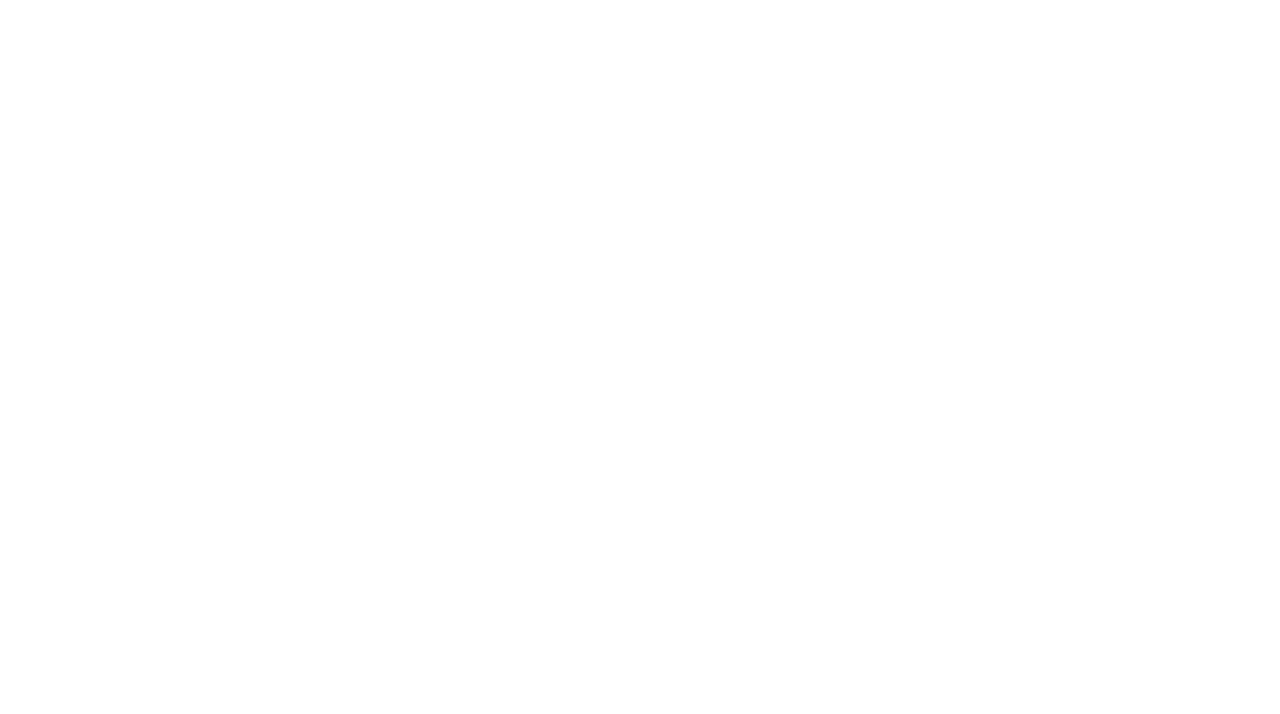
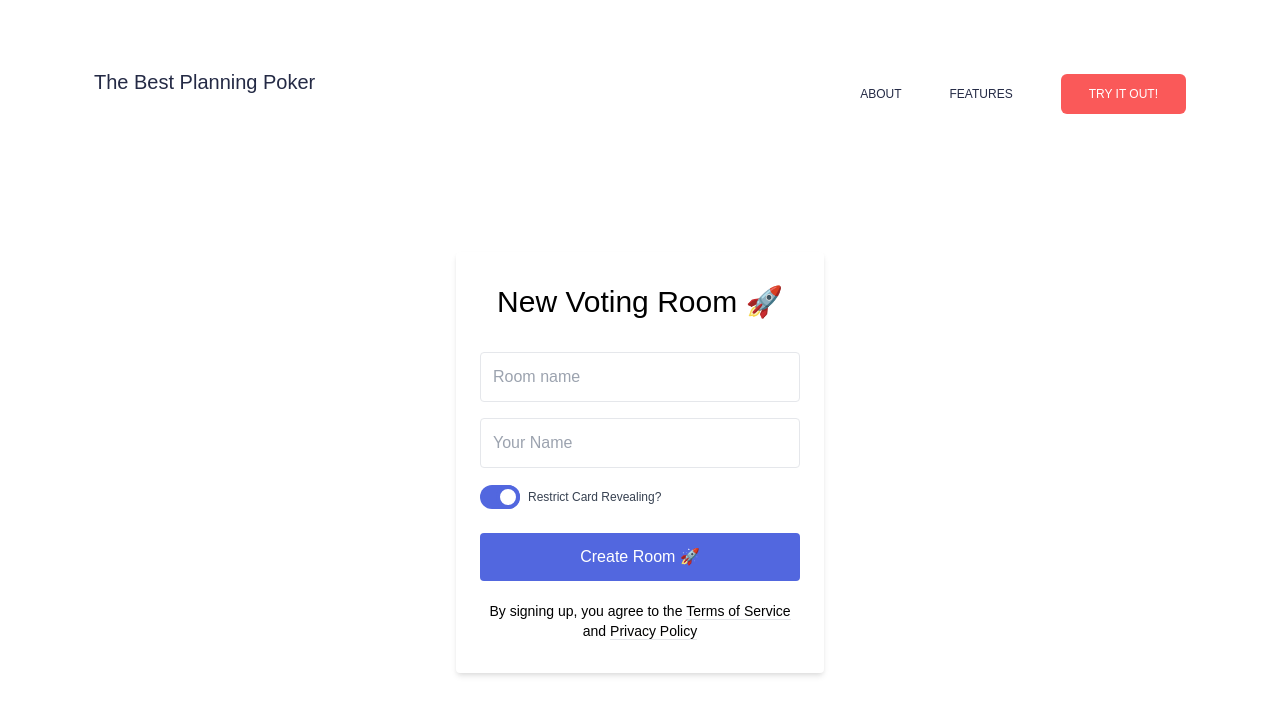
Before and after one commit to willholmeswastaken/the-best-planning-poker, a React (Create React App) app: page /create-room in a window 1280 px wide. Shown: the top 714 px of the page. Built offline with nearby package versions, Linux system fonts and the light colour scheme.

Commit message:
Started to implement formik to get an idea for how this will look like, still need to add validation but getting there...

```diff
--- a/package.json
+++ b/package.json
@@ -13,6 +13,7 @@
     "@types/react-dom": "^17.0.0",
     "@types/react-router-dom": "^5.1.8",
     "autoprefixer": "9",
+    "formik": "^2.2.9",
     "postcss": "7",
     "react": "^17.0.2",
     "react-dom": "^17.0.2",
--- a/src/components/header/index.tsx
+++ b/src/components/header/index.tsx
@@ -1,18 +1,21 @@
 import React, { useState } from 'react'
+import { Link } from 'react-router-dom';
 
 interface HeaderProps {
 
 }
 
 export const Header = (props: HeaderProps) => {
-    const [ mobileMenuToggled, setMobileMenuToggled ] = useState(false);
+    const [mobileMenuToggled, setMobileMenuToggled] = useState(false);
     return (
         <header>
             <nav className="container flex items-center py-4 mt-4 sm:mt-12">
                 <div className="py-1">
-                    <h2 className="text-tbpp-blue text-md md:text-lg lg:text-xl text-center lg:text-left mb-6">
-                        The Best Planning Poker
-                    </h2>
+                    <Link to="/">
+                        <h2 className="text-tbpp-blue text-md md:text-lg lg:text-xl text-center lg:text-left mb-6">
+                            The Best Planning Poker
+                        </h2>
+                    </Link>
                 </div>
                 <ul className="hidden sm:flex flex-1 justify-end items-center gap-12 text-tbpp-blue uppercase text-xs">
                     <li className="cursor-pointer">About</li>
--- a/src/index.css
+++ b/src/index.css
@@ -29,3 +29,10 @@
 .btn-white {
   @apply bg-tbpp-white;
 }
+
+.toggle-checkbox:checked {
+  @apply right-0 border-tbpp-purple;
+}
+.toggle-checkbox:checked + .toggle-label {
+  @apply bg-tbpp-purple
+}
--- a/src/pages/create-room/index.tsx
+++ b/src/pages/create-room/index.tsx
@@ -1,4 +1,6 @@
+import { Field, Form, Formik } from 'formik'
 import React from 'react'
+import { Header } from '../../components/header';
 
 interface Props {
 
@@ -7,7 +9,71 @@
 export const CreateRoomPage = (props: Props) => {
     return (
         <div>
+            <Header />
+            <div className="bg-grey-lighter min-h-screen flex flex-col">
+                <div className="container max-w-sm mx-auto flex-1 flex flex-col items-center py-28 px-2">
+                    <div className="bg-white px-6 py-8 rounded shadow-md text-black w-full">
+                        <h1 className="mb-8 text-3xl text-center">New Voting Room 🚀</h1>
+                        <Formik
+                            initialValues={{
+                                roomName: '',
+                                displayName: '',
+                                isLeaderOnlyAllowedToShowCards: true
+                            }}
+                            onSubmit={async (values) => {
+                                alert(JSON.stringify(values, null, 2));
+                            }}>
+                            {({ values }) => (
+                                <Form>
+                                    <Field
+                                        type="text"
+                                        className="block border border-grey-light w-full p-3 rounded mb-4"
+                                        name="roomName"
+                                        placeholder="Room name"
+                                    />
+                                    <Field
+                                        type="text"
+                                        className="block border border-grey-light w-full p-3 rounded mb-4"
+                                        name="displayName"
+                                        placeholder="Your Name"
+                                    />
+                                    <div className="mb-5">
+                                        <div className="relative inline-block w-10 mr-2 align-middle select-none transition duration-200 ease-in">
+                                            <Field type="checkbox" name="isLeaderOnlyAllowedToShowCards" className="toggle-checkbox absolute block w-6 h-6 rounded-full bg-white border-4 appearance-none cursor-pointer" />
+                                            <label htmlFor="isLeaderOnlyAllowedToShowCards" className="toggle-label block overflow-hidden h-6 rounded-full bg-gray-300 cursor-pointer"></label>
+                                        </div>
+                                        <label htmlFor="isLeaderOnlyAllowedToShowCards" className="text-xs text-gray-700">Restrict Card Revealing?</label>
+                                    </div>
+                                </Form>
+                            )}
+                        </Formik>
 
+                        <button
+                            type="submit"
+                            className="w-full text-center py-3 rounded bg-tbpp-purple text-white hover:bg-green-dark focus:outline-none my-1"
+                        >
+                            Create Room 🚀
+                        </button>
+
+                        <div className="text-center text-sm text-grey-dark mt-4">
+                            By signing up, you agree to the&nbsp;
+                            <a
+                                className="no-underline border-b border-grey-dark text-grey-dark"
+                                href="#"
+                            >
+                                Terms of Service
+                            </a>{" "}
+                            and{" "}
+                            <a
+                                className="no-underline border-b border-grey-dark text-grey-dark"
+                                href="#"
+                            >
+                                Privacy Policy
+                            </a>
+                        </div>
+                    </div>
+                </div>
+            </div>
         </div>
     )
 }
```
Also changed, not shown: 2 other files (tests, documents, lock files or other folders).
